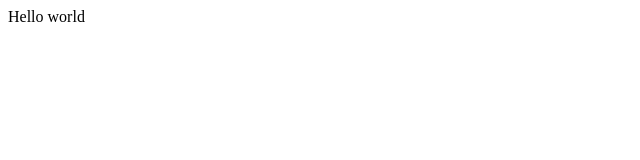
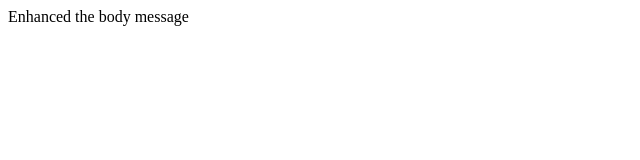
Before and after one commit to SowreRajan-dev/understand-pr-flow, a plain HTML site: page index.html in a window 1280 px wide. Shown: the whole page, without its empty margins (0-640 px from the left). Drawn offline with Linux system fonts and the light colour scheme.

Commit message:
body message changed

```diff
--- a/index.html
+++ b/index.html
@@ -7,6 +7,6 @@
   <title>Document</title>
 </head>
 <body>
-  Hello world
+  Enhanced the body message
 </body>
 </html>
```
